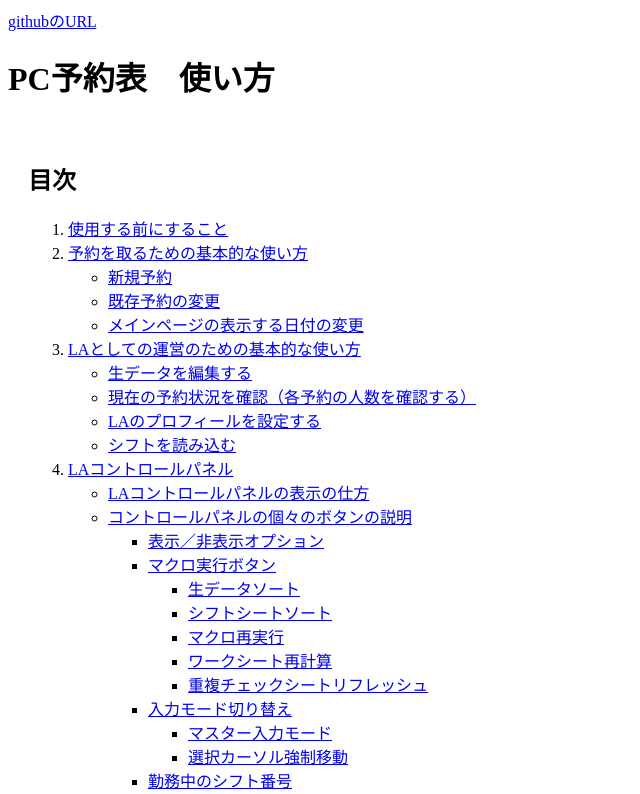
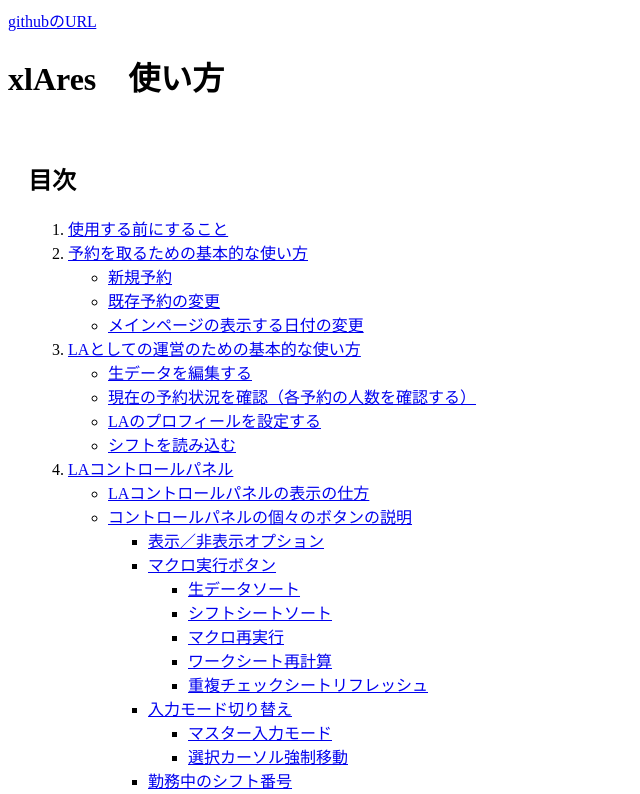
Before and after one commit to Yu0727Harada/xlAres, a plain HTML site: page docs/index.html in a window 1280 px wide. Shown: the top 794 px of the page, without its empty margins (0-640 px from the left). Drawn offline with Linux system fonts and the light colour scheme.

Commit message:
説明書の名前を変更

```diff
--- a/docs/index.html
+++ b/docs/index.html
@@ -18,7 +18,7 @@
     </head>
     <body>
         <a href="https://github.com/Yu0727Harada/xlAres">githubのURL</a>
-        <h1>PC予約表　使い方</h1>
+        <h1>xlAres　使い方</h1>
         <div class="index">
             <h2>目次</h2>
             <ol>
```
